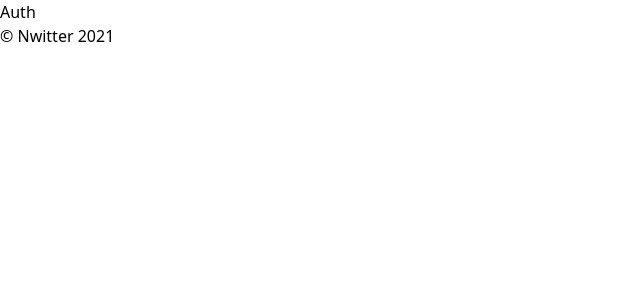
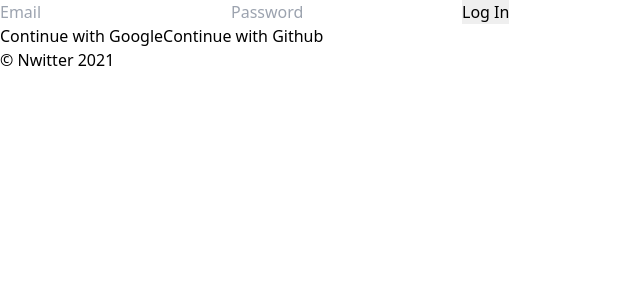
Before and after one commit to daveg7lee/nwitter, a React (Create React App) app: page /#/ in a window 1280 px wide. Shown: the top 300 px of the page, without its empty margins (0-640 px from the left). Built offline with nearby package versions, Linux system fonts and the light colour scheme.

Commit message:
Login Form part One

```diff
--- /dev/null
+++ b/src/hooks/useInput.js
@@ -0,0 +1,15 @@
+import { useState } from "react";
+
+const useInput = (defaultValue) => {
+  const [value, setValue] = useState(defaultValue);
+  const onChange = (e) => {
+    const {
+      target: { value },
+    } = e;
+    setValue(value);
+  };
+
+  return { value, onChange, setValue };
+};
+
+export default useInput;
--- a/src/routes/Auth.js
+++ b/src/routes/Auth.js
@@ -1,5 +1,35 @@
 import React from "react";
+import useInput from "../hooks/useInput";
 
-const Auth = () => "Auth";
+const Auth = () => {
+  const email = useInput("");
+  const password = useInput("");
+  console.log(email.value, password.value);
+  return (
+    <div>
+      <form>
+        <input
+          type="text"
+          placeholder="Email"
+          value={email.value}
+          onChange={email.onChange}
+          required
+        />
+        <input
+          type="password"
+          placeholder="Password"
+          value={password.value}
+          onChange={password.onChange}
+          required
+        />
+        <input type="submit" value="Log In" />
+      </form>
+      <div>
+        <button>Continue with Google</button>
+        <button>Continue with Github</button>
+      </div>
+    </div>
+  );
+};
 
 export default Auth;
```
